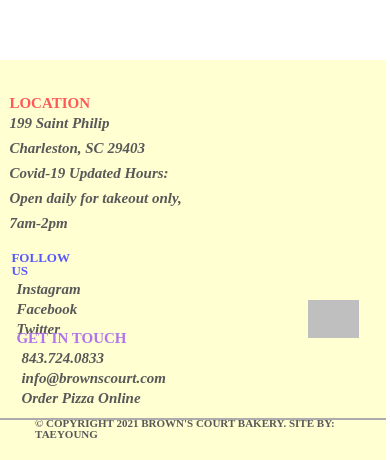
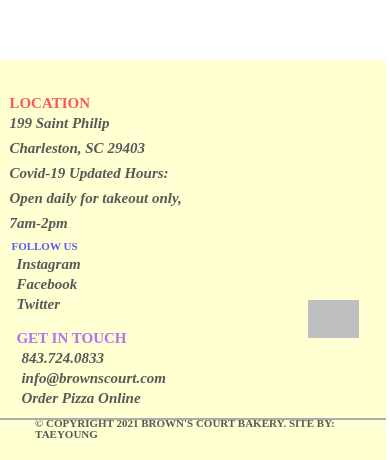
Before and after one commit to antur567/work, a plain HTML site: page 1117(pc버전만 완료)/index.html in a window 390 px wide. Shown: the part 760-1220 px from the top of the page. Drawn offline with Linux system fonts and the light colour scheme; grey boxes are pictures that could not be loaded.

Commit message:
'moohyeon'

```diff
--- a/1117(pc버전만 완료)/scss/Brown.scss
+++ b/1117(pc버전만 완료)/scss/Brown.scss
@@ -508,7 +508,7 @@
       h3{
         font-weight: bold;
         color: blue;
-        font-size: 13px;
+        font-size: 11px;
 
       }
       p{
@@ -517,9 +517,9 @@
       }
       padding: 35px;
       position: absolute;
-      transform: translate(-330px,125px);
+      transform: translate(-330px,115px);
       font-weight: bold;
-     top: 1%;
+
       h4{
         font-size: 11px;
 
```
Also changed, not shown: css/brown.css.
